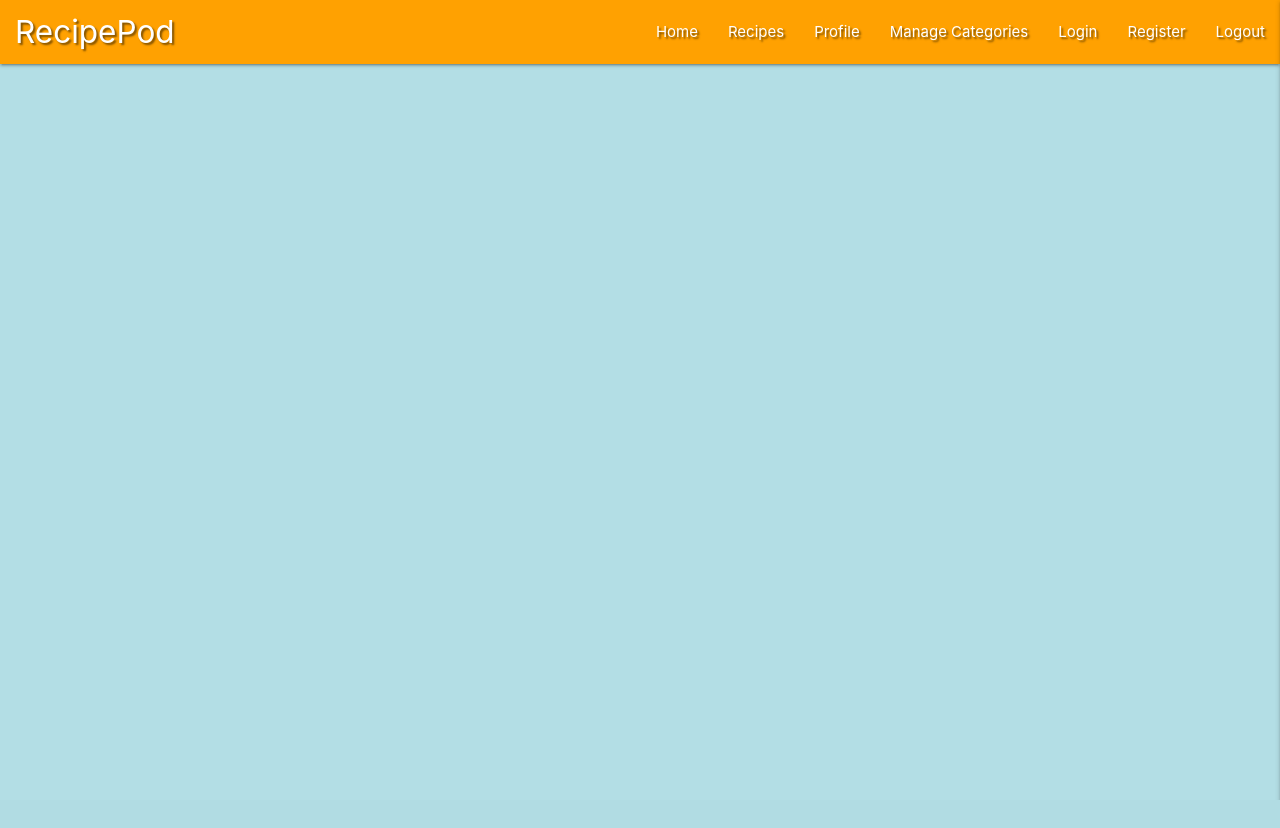
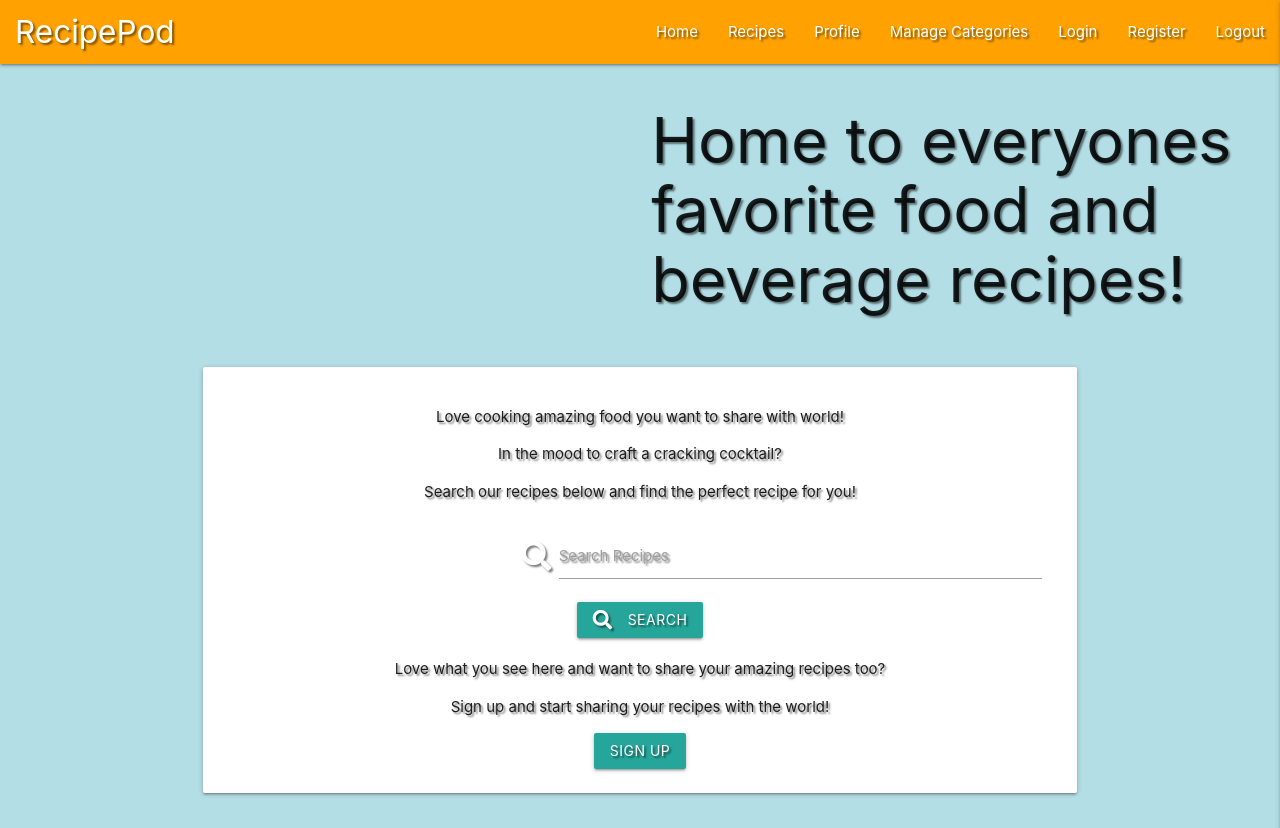
Before and after one commit to bozy15/recipe-pod, a Flask app: page / in a window 1280 px wide. Before the commit the page ends 800 px from the top, so only its background shows below. Run offline with Flask 2, Linux system fonts and the light colour scheme; parts of the project's set-up code (start-up, migrations or seed data) failed here and were passed over; some libraries are stand-ins or nearby versions.

Commit message:
Add base content to the template

```diff
--- a/templates/index.html
+++ b/templates/index.html
@@ -1,4 +1,52 @@
 <!-- Extends file to base.html -->
 {% extends "base.html" %}
 {% block content %}
+<!-- Hero Image -->
+<section class="hero-image">
+    <div class="hero-body row">
+        <div class="col s12 m6 offset-m6 l6 offset-l6">
+            <h1 class="hero-header text-shadow">Home to everyones favorite food and beverage recipes!</h1>
+        </div>
+</section>
+<!-- End Hero Image -->
+<!-- Info card -->
+<section class="container">
+    <div class="row">
+        <div class="col l12 m12">
+            <card>
+                <div class="card-content card-panel center-align text-shadow">
+                    <p>Love cooking amazing food you want to share with world!</p>
+                    <p>In the mood to craft a cracking cocktail?</p>
+                    <p>Search our recipes below and find the perfect recipe for you!</p>
+                    <!-- Customized Materialize search bar: https://materializecss.com/navbar.html  -->
+                    <div class="row">
+                        <form action="#search" method="post" class="col s12">
+                            <div class="valign-wrapper center-align">
+                                <div class="input-field col s12 m8">
+                                    <i class="fas fa-search prefix white-text"></i>
+                                    <input type="text" name="query" id="query" class="validate">
+                                    <label for="query">Search Recipes</label>
+                                </div>
+                            </div>
+                            <div class="col s12 m12 l12">
+                                <button type="submit" class=" btn text-shadow">
+                                    <i class="fas fa-search left"></i>
+                                    Search
+                                </button>
+                            </div>
+                        </form>
+                    </div>
+                    <!-- End of search bar -->
+                    <p>Love what you see here and want to share your amazing recipes too?</p>
+                    <p>Sign up and start sharing your recipes with the world!</p>
+                    <!-- CTA button -->
+                    <div class="card-action">
+                        <a class="btn" href="#register">Sign Up</a>
+                    </div>
+                </div>
+            </card>
+        </div>
+    </div>
+</section>
+<!-- End Info card -->
 {% endblock %}
```
